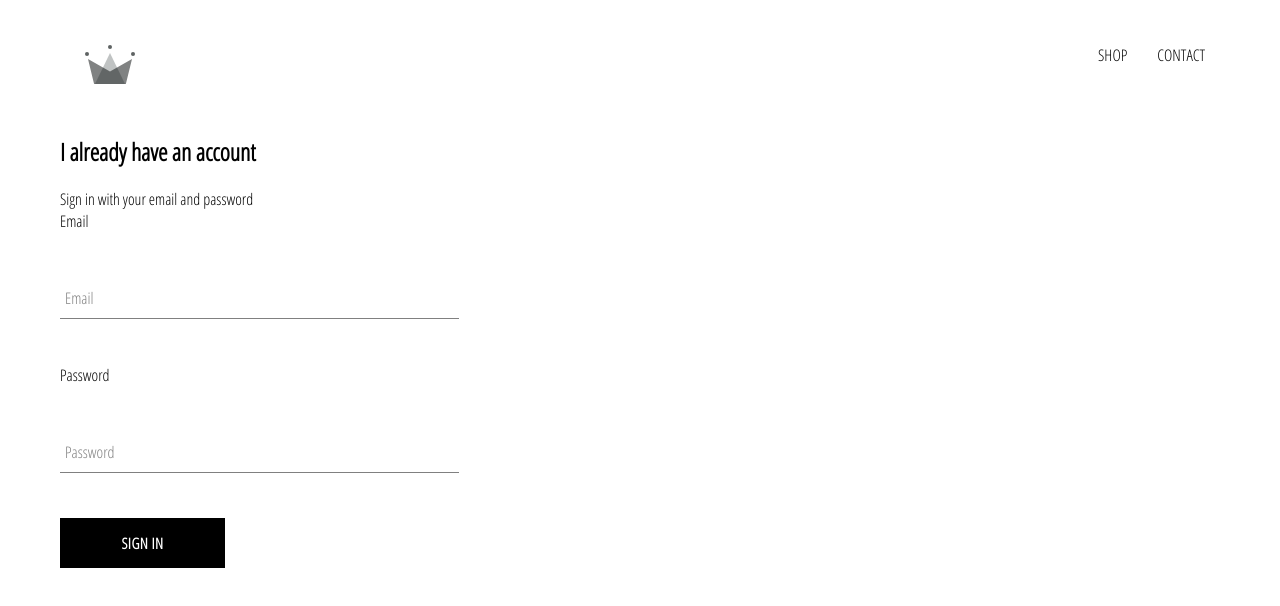
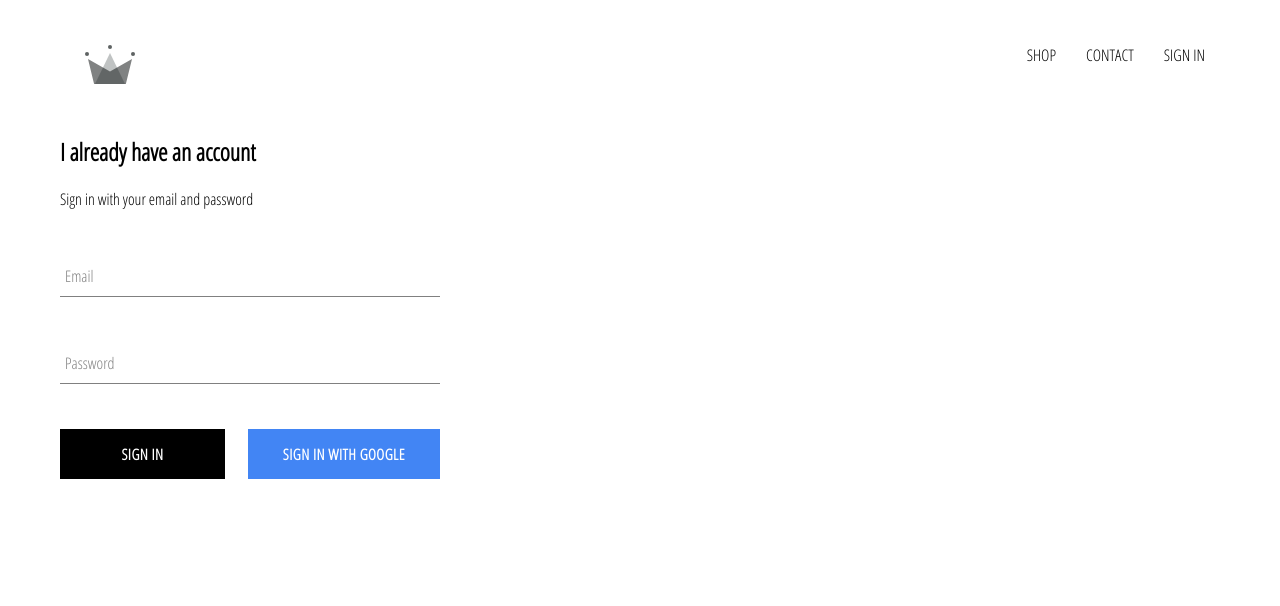
Before and after one commit to lucasalcantara18/e-comerce-react-app, a React (Create React App) app: page /signin in a window 1280 px wide. Shown: the top 606 px of the page. Built offline with nearby package versions, Linux system fonts and the light colour scheme; no server answers.

Commit message:
adicionando firebase e autenticação google

```diff
--- a/package.json
+++ b/package.json
@@ -6,6 +6,7 @@
     "@testing-library/jest-dom": "^4.2.4",
     "@testing-library/react": "^9.3.2",
     "@testing-library/user-event": "^7.1.2",
+    "firebase": "^7.19.1",
     "node-sass": "^4.14.1",
     "react": "^16.13.1",
     "react-dom": "^16.13.1",
--- a/src/App.css
+++ b/src/App.css
@@ -7,3 +7,7 @@ a{
     text-decoration: none;
     color: black;
 }
+
+*{
+    box-sizing: border-box;
+}
--- a/src/App.js
+++ b/src/App.js
@@ -6,15 +6,40 @@ import HomePage from './pages/homepage/homepage.component';
 import ShopPage from './pages/shop/shop.component';
 import Header from './components/header/header.component';
 import SignAndLogin from './pages/sign-and-login/signAndLogin.component';
-
+import { auth } from './firebase/firebase.utils';
 
 import './pages/homepage/homepage.styles.scss';
 
 
-function App() {
+class App extends React.Component {
+
+  constructor() {
+    super();
+
+    this.state = {
+      currentUser: null
+    }
+  }
+
+  unsubscribeFromAuth = null;
+
+  componentDidMount(){
+    this.unsubscribeFromAuth = auth.onAuthStateChanged(user => {
+      this.setState({currentUser: user});
+      console.log(user);
+    })
+  }
+
+  componentWillUnmount(){
+    this.unsubscribeFromAuth();
+  }
+
+
+
+  render(){
     return (
       <div>
-      <Header />
+        <Header currentUser={this.state.currentUser}/>
         <Switch>
           <Route exact path='/' component={HomePage} />
           <Route exact path='/shop' component={ShopPage} />
@@ -24,4 +49,6 @@ function App() {
     );
   }
 
+}
+
 export default App;
--- a/src/components/custom-button/custom-button.component.jsx
+++ b/src/components/custom-button/custom-button.component.jsx
@@ -4,9 +4,9 @@ import React from 'react';
 import './custom-button.component.scss';
 
 
-const CustomButton = ({ children, ...otherProps}) => (
+const CustomButton = ({ children, isGoogleSignIn, ...otherProps}) => (
 
- <button className="custom-button" {...otherProps}>
+ <button className={`${isGoogleSignIn ? 'google-sign-in' : ''} custom-button`} {...otherProps}>
    {children}
  </button>
 
--- a/src/components/custom-button/custom-button.component.scss
+++ b/src/components/custom-button/custom-button.component.scss
@@ -19,4 +19,14 @@
     color: black;
     border: 1px solid black;
   }
+
+  &.google-sign-in{
+    background-color: #4285f4;
+    color: white;
+
+    &:hover{
+      background-color: #375ae8;
+      border: none;
+    }
+  }
 }
--- a/src/components/header/header.component.jsx
+++ b/src/components/header/header.component.jsx
@@ -3,8 +3,9 @@ import { Link } from 'react-router-dom';
 
 import './header.styles.scss';
 import {ReactComponent as Logo } from '../../assets/crown.svg';
+import { auth } from '../../firebase/firebase.utils';
 
-const Header = () => (
+const Header = ({currentUser}) => (
 
   <div className="header">
     <Link className="logo-container" to="/">
@@ -17,6 +18,12 @@ const Header = () => (
       <Link to="/contact" className="option">
         CONTACT
       </Link>
+      {
+        currentUser ?
+        <div className='option' onClick={() => auth.signOut()}> SiGN OUT </div>
+        :
+        <Link className="option" to="/signin">SIGN IN</Link>
+      }
     </div>
   </div>
 
--- a/src/components/header/header.styles.scss
+++ b/src/components/header/header.styles.scss
@@ -20,6 +20,7 @@
 
     .option {
       padding: 10px 15px;
+      cursor: pointer;
     }
   }
 }
--- a/src/components/sign/sign-in.component.jsx
+++ b/src/components/sign/sign-in.component.jsx
@@ -3,6 +3,8 @@ import React from 'react';
 import './sign-in.styles.scss';
 import FormInput from '../form-input/form-input.component';
 import CustomButton from '../custom-button/custom-button.component';
+
+import { SignInWithGoogle } from '../../firebase/firebase.utils';
 
 export default class SignIn extends React.Component {
 
@@ -33,15 +35,19 @@ export default class SignIn extends React.Component {
                 <span>Sign in with your email and password</span>
 
                 <form onSubmit={this.handleSubmit}>
-                  <label>Email</label>
                   <FormInput type="text" label="Email" name="email" handleChange={this.handleChange} value={this.props.email}/>
 
-                  <label>Password</label>
                   <FormInput type="password" label="Password" name="password" handleChange={this.handleChange} value={this.props.password}/>
 
-                  <CustomButton type="submit">
-                    Sign In
-                  </CustomButton>
+                  <div className="buttons">
+                    <CustomButton type="submit">
+                      Sign In
+                    </CustomButton>
+                    <CustomButton onClick={SignInWithGoogle} isGoogleSignIn>
+                      {' '}
+                      Sign In With Google{' '}
+                    </CustomButton>
+                  </div>
                 </form>
             </div>
         );
--- a/src/components/sign/sign-in.styles.scss
+++ b/src/components/sign/sign-in.styles.scss
@@ -1,10 +1,15 @@
 .sign-in {
-  width: 30vw;
+  width: 380px;
 
   display: flex;
   flex-direction: column;
 
   .title{
-    margin: 10px;
+    margin: 10px 0;
+  }
+
+  .buttons{
+    display: flex;
+    justify-content: space-between;
   }
 }
--- /dev/null
+++ b/src/firebase/firebase.utils.js
@@ -0,0 +1,26 @@
+import firebase from 'firebase/app';
+import 'firebase/firestore';
+import 'firebase/auth';
+
+const config = {
+  apiKey: "AIzaSyB2tSzCRc1JPWzKk9usWxbJxhxfwuz4Wrs",
+  authDomain: "e-commerce-app-6be47.firebaseapp.com",
+  databaseURL: "https://e-commerce-app-6be47.firebaseio.com",
+  projectId: "e-commerce-app-6be47",
+  storageBucket: "e-commerce-app-6be47.appspot.com",
+  messagingSenderId: "462786271163",
+  appId: "1:462786271163:web:6df5ebc1018236f506d69e",
+  measurementId: "G-4ZK7EC5VJ2"
+};
+
+firebase.initializeApp(config);
+
+export const auth = firebase.auth();
+export const firestore = firebase.firestore();
+
+const provider = new firebase.auth.GoogleAuthProvider();
+provider.setCustomParameters({ prompt: 'select_account' });
+
+export const SignInWithGoogle = () => auth.signInWithPopup(provider);
+
+export default firebase;
```
Also changed, not shown: 1 other file (tests, documents, lock files or other folders). Lines whose indentation alone changed are shown as unchanged.
